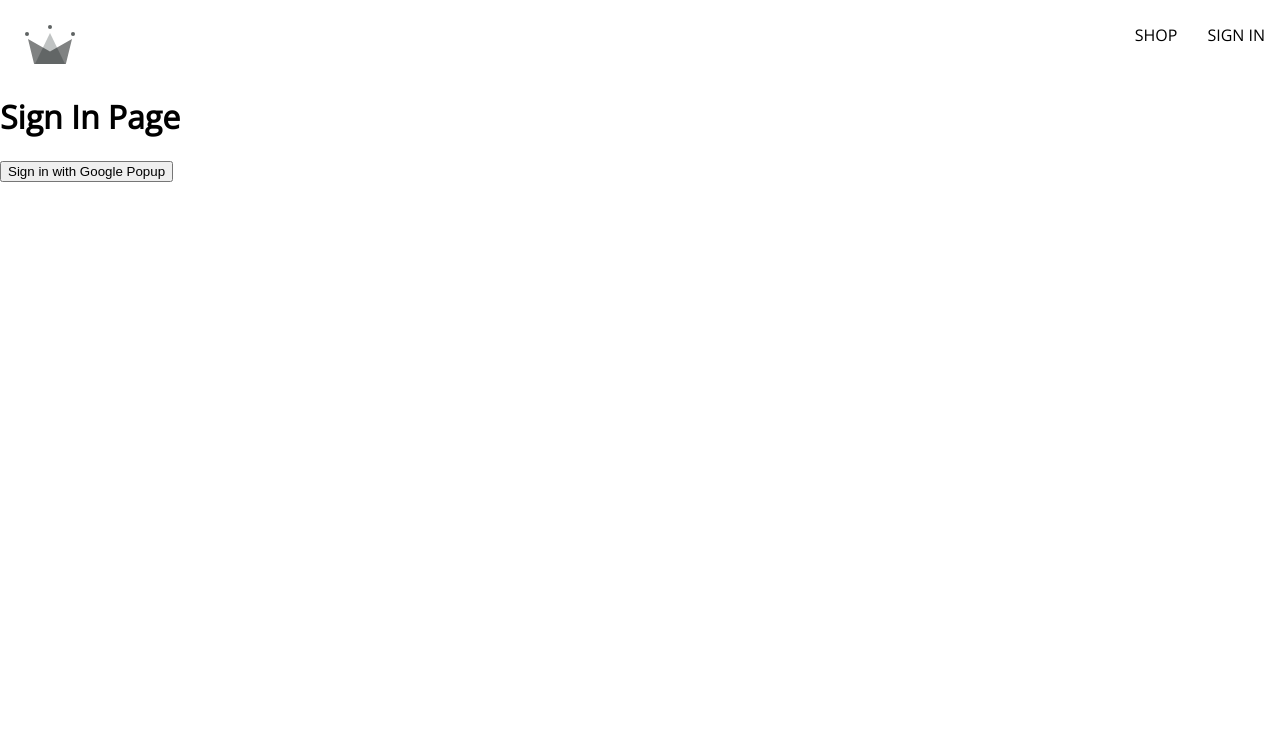
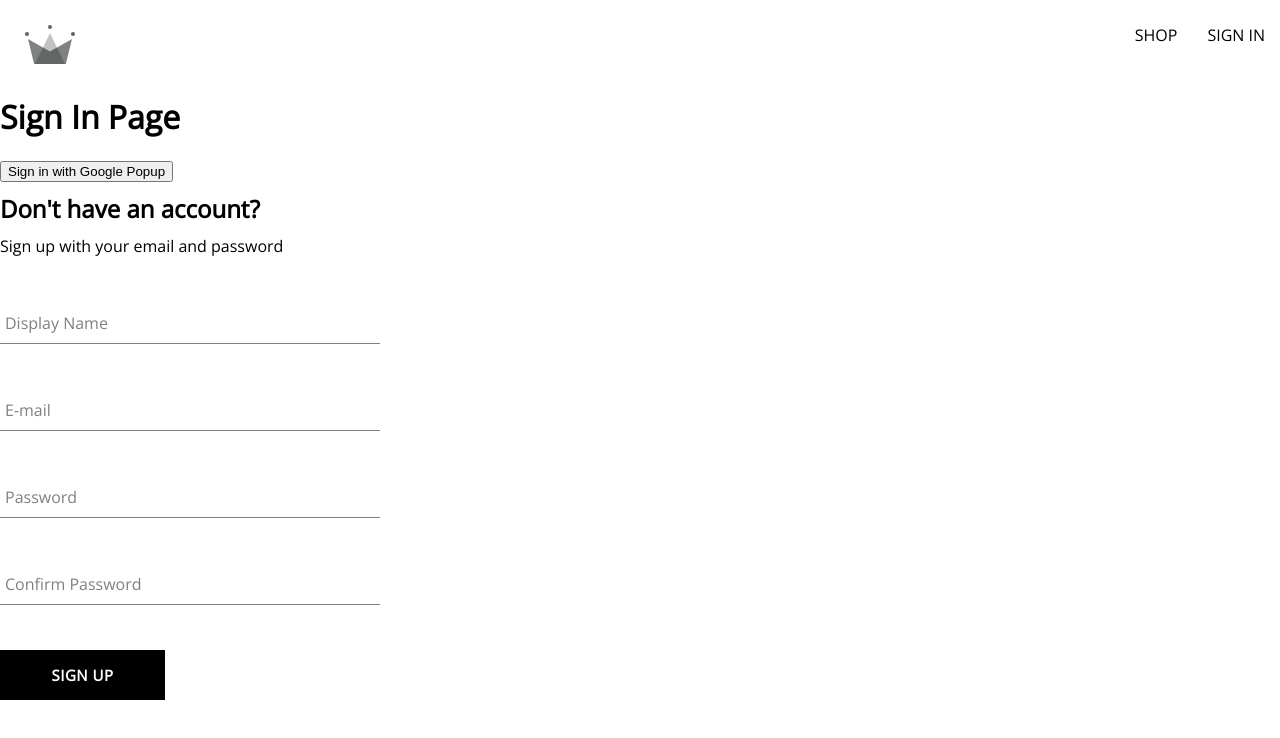
Before and after one commit to davlola90/crwn-clothing, a React (Create React App) app: page /sign-in in a window 1280 px wide. Shown: the top 738 px of the page. Built offline with nearby package versions, Linux system fonts and the light colour scheme.

Commit message:
add sign up component

```diff
--- /dev/null
+++ b/src/components/button/button.component.jsx
@@ -0,0 +1,18 @@
+import "./button.styles.scss";
+
+const BUTTON_TYPE_CLASSES = {
+  google: "google-sign-in",
+  inverted: "inverted",
+};
+const Button = ({ children, buttonType, ...otherProps }) => {
+  return (
+    <button
+      className={`button-container ${BUTTON_TYPE_CLASSES[buttonType]}`}
+      {...otherProps}
+    >
+      {children}
+    </button>
+  );
+};
+
+export default Button;
--- /dev/null
+++ b/src/components/button/button.styles.scss
@@ -0,0 +1,46 @@
+.button-container {
+    min-width: 165px;
+    width: auto;
+    height: 50px;
+    letter-spacing: 0.5px;
+    line-height: 50px;
+    padding: 0 35px 0 35px;
+    font-size: 15px;
+    background-color: black;
+    color: white;
+    text-transform: uppercase;
+    font-family: 'Open Sans';
+    font-weight: bolder;
+    border: none;
+    cursor: pointer;
+    display: flex;
+    justify-content: center;
+
+    &:hover {
+        background-color: white;
+        color: black;
+        border: 1px solid black;
+    }
+
+    &.google-sign-in {
+        background-color: #4285f4;
+        color: white;
+
+        &:hover {
+            background-color: #357ae8;
+            border: none;
+        }
+    }
+
+    &.inverted {
+        background-color: white;
+        color: black;
+        border: 1px solid black;
+
+        &:hover {
+            background-color: black;
+            color: white;
+            border: none;
+        }
+    }
+}
--- /dev/null
+++ b/src/components/form-input/form-input.component.jsx
@@ -0,0 +1,18 @@
+import "./form-input.styles.scss";
+const FormInput = ({ label, ...otherProps }) => {
+  return (
+    <div className="group">
+      <input className="form-input" {...otherProps} />
+      {label && (
+        <label
+          className={`${
+            otherProps.value.length ? "shrink" : null
+          } form-input-label`}
+        >
+          {label}
+        </label>
+      )}
+    </div>
+  );
+};
+export default FormInput;
--- /dev/null
+++ b/src/components/form-input/form-input.styles.scss
@@ -0,0 +1,54 @@
+$sub-color: grey;
+$main-color: black;
+
+@mixin shrinkLabel {
+    top: -14px;
+    font-size: 12px;
+    color: $main-color;
+}
+
+.group {
+    position: relative;
+    margin: 45px 0;
+
+    .form-input {
+        background: none;
+        background-color: white;
+        color: $sub-color;
+        font-size: 18px;
+        padding: 10px 10px 10px 5px;
+        display: block;
+        width: 100%;
+        border: none;
+        border-radius: 0;
+        border-bottom: 1px solid $sub-color;
+        margin: 25px 0;
+
+        &:focus {
+            outline: none;
+        }
+
+        &:focus~.form-input-label {
+            @include shrinkLabel();
+        }
+    }
+
+    input[type='password'] {
+        letter-spacing: 0.3em;
+    }
+
+    .form-input-label {
+        color: $sub-color;
+        font-size: 16px;
+        font-weight: normal;
+        position: absolute;
+        pointer-events: none;
+        left: 5px;
+        top: 10px;
+        transition: 300ms ease all;
+
+        &.shrink {
+            @include shrinkLabel();
+        }
+    }
+}
--- /dev/null
+++ b/src/components/sign-up-form/sign-up-form.component.jsx
@@ -0,0 +1,96 @@
+import { useState } from "react";
+import {
+  createAuthUserWithEmailAndPassword,
+  createUserDocumentFromAuth,
+} from "../../utils/firebase/firebase.utils";
+
+import FormInput from "../form-input/form-input.component";
+import Button from "../button/button.component";
+import "./sign-up-form.styles.scss";
+
+const initialFormFields = {
+  displayName: "",
+  email: "",
+  password: "",
+  confirmPassword: "",
+};
+
+const SignUpForm = () => {
+  const [formFields, setFormFields] = useState(initialFormFields);
+  const { confirmPassword, email, password, displayName } = formFields;
+
+  const resetFormFields = () => {
+    setFormFields(initialFormFields);
+  };
+
+  const handleSubmit = async (event) => {
+    event.preventDefault();
+    if (password !== confirmPassword) {
+      alert("Password do not match");
+      return;
+    }
+
+    try {
+      const { user } = await createAuthUserWithEmailAndPassword(
+        email,
+        password
+      );
+
+      await createUserDocumentFromAuth(user, { displayName: displayName });
+      resetFormFields();
+    } catch (error) {
+      if (error.code === "auth/email-already-in-use") {
+        alert("Email already in use ");
+      }
+      console.log("user creation encountred an error", error);
+    }
+  };
+
+  const handleChange = (event) => {
+    const { name, value } = event.target;
+    setFormFields({ ...formFields, [name]: value });
+  };
+  return (
+    <div className="sign-up-container">
+      <h2>Don't have an account?</h2>
+      <span>Sign up with your email and password</span>
+      <form onSubmit={handleSubmit}>
+        <FormInput
+          required
+          type="text"
+          onChange={handleChange}
+          label="Display Name"
+          name="displayName"
+          value={displayName}
+        />
+        <FormInput
+          required
+          type="email"
+          onChange={handleChange}
+          name="email"
+          value={email}
+          label="E-mail"
+        />
+        <FormInput
+          label="Password"
+          required
+          type="password"
+          onChange={handleChange}
+          name="password"
+          value={password}
+        />
+        <FormInput
+          label="Confirm Password"
+          required
+          type="password"
+          onChange={handleChange}
+          name="confirmPassword"
+          value={confirmPassword}
+        />
+        <Button type="submit">Sign Up</Button>
+      </form>
+    </div>
+  );
+};
+
+export default SignUpForm;
--- /dev/null
+++ b/src/components/sign-up-form/sign-up-form.styles.scss
@@ -0,0 +1,8 @@
+.sign-up-container{
+    display: flex;
+    flex-direction: column;
+    width: 380px;
+     h2{
+        margin: 10px 0;
+     }
+}
--- a/src/routes/sign-in/sign-in.component.jsx
+++ b/src/routes/sign-in/sign-in.component.jsx
@@ -1,20 +1,36 @@
-import {signInWithGooglePopup,createUserDocumentFromAuth} from '../../utils/firebase/firebase.utils'
+import {
+  signInWithGooglePopup,
+  createUserDocumentFromAuth,
+} from "../../utils/firebase/firebase.utils";
 
+import SignUpForm from '../../components/sign-up-form/sign-up-form.component'
 
 
 const SignIn = () => {
+  /*useEffect(() => {
+    (async () => {
+      const response = await getRedirectResult(auth);
+      if (response) {
+        const userDocRef = await createUserDocumentFromAuth(response.user);
+      }
+    })();
+  }, []);*/
 
-  const logGoogleUser = async()=>{
-    const {user} = await signInWithGooglePopup();
+  const logGoogleUser = async () => {
+    const { user } = await signInWithGooglePopup();
     const userDocRef = await createUserDocumentFromAuth(user);
-  }
+  };
+
+  /*const logGoogleUserWithRedirect = async () => {
+    const { user } = await signInWithGoogleRedirect();
+    console.log(user);
+  };*/
 
   return (
     <div>
       <h1>Sign In Page</h1>
-      <button onClick={logGoogleUser}>
-        Sign in with Google Popup
-      </button>
+      <button onClick={logGoogleUser}>Sign in with Google Popup</button>
+      <SignUpForm/>
     </div>
   );
 };
--- a/src/utils/firebase/firebase.utils.js
+++ b/src/utils/firebase/firebase.utils.js
@@ -5,6 +5,7 @@
   signInWithRedirect,
   signInWithPopup,
   GoogleAuthProvider,
+  createUserWithEmailAndPassword,
 } from "firebase/auth";
 
 import { getFirestore, doc, getDoc, setDoc } from "firebase/firestore";
@@ -22,18 +23,22 @@
 // Initialize Firebase
 const firebaseApp = initializeApp(firebaseConfig);
 
-const provider = new GoogleAuthProvider();
-provider.setCustomParameters({
+const googleProvider = new GoogleAuthProvider();
+googleProvider.setCustomParameters({
   prompt: "select_account",
 });
 
 export const auth = getAuth();
 
-export const signInWithGooglePopup = () => signInWithPopup(auth, provider);
+export const signInWithGooglePopup = () =>
+  signInWithPopup(auth, googleProvider);
+export const signInWithGoogleRedirect = () =>
+  signInWithRedirect(auth, googleProvider);
 
 export const db = getFirestore();
 
-export const createUserDocumentFromAuth = async (userAuth) => {
+export const createUserDocumentFromAuth = async (userAuth, additionalInformation = {}) => {
+  if (!userAuth) return;
   const userDocRef = doc(db, "users", userAuth.uid);
   const userSnapShot = await getDoc(userDocRef);
   if (!userSnapShot.exists()) {
@@ -44,6 +49,7 @@
         displayName,
         email,
         createdAt,
+        ...additionalInformation
       });
     } catch (error) {
       console.log("error creating the user ", error.message);
@@ -52,3 +58,8 @@
 
   return userDocRef;
 };
+
+export const createAuthUserWithEmailAndPassword = async (email, password) => {
+  if (!email || !password) return;
+  return await createUserWithEmailAndPassword(auth, email, password);
+};
```
